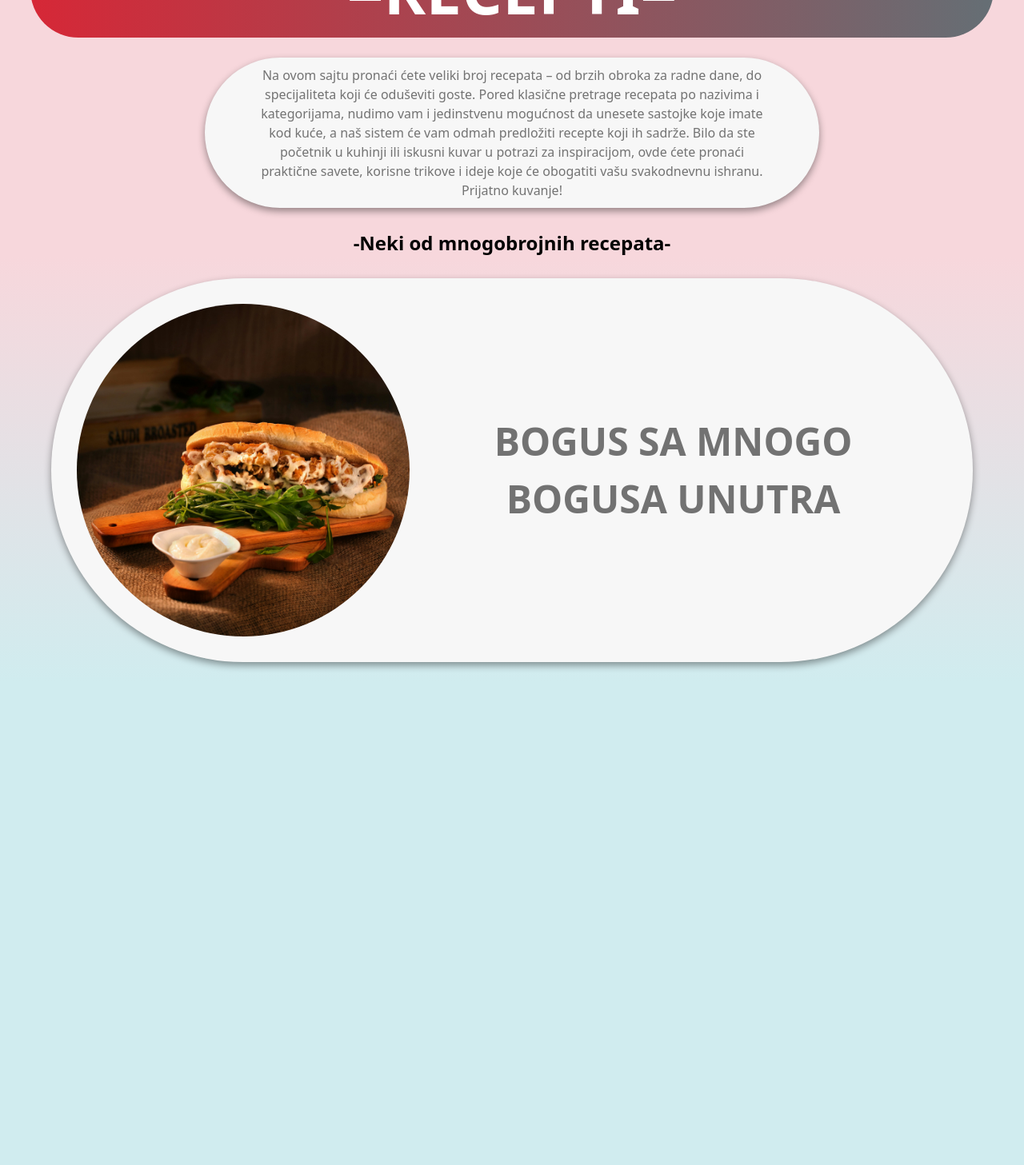
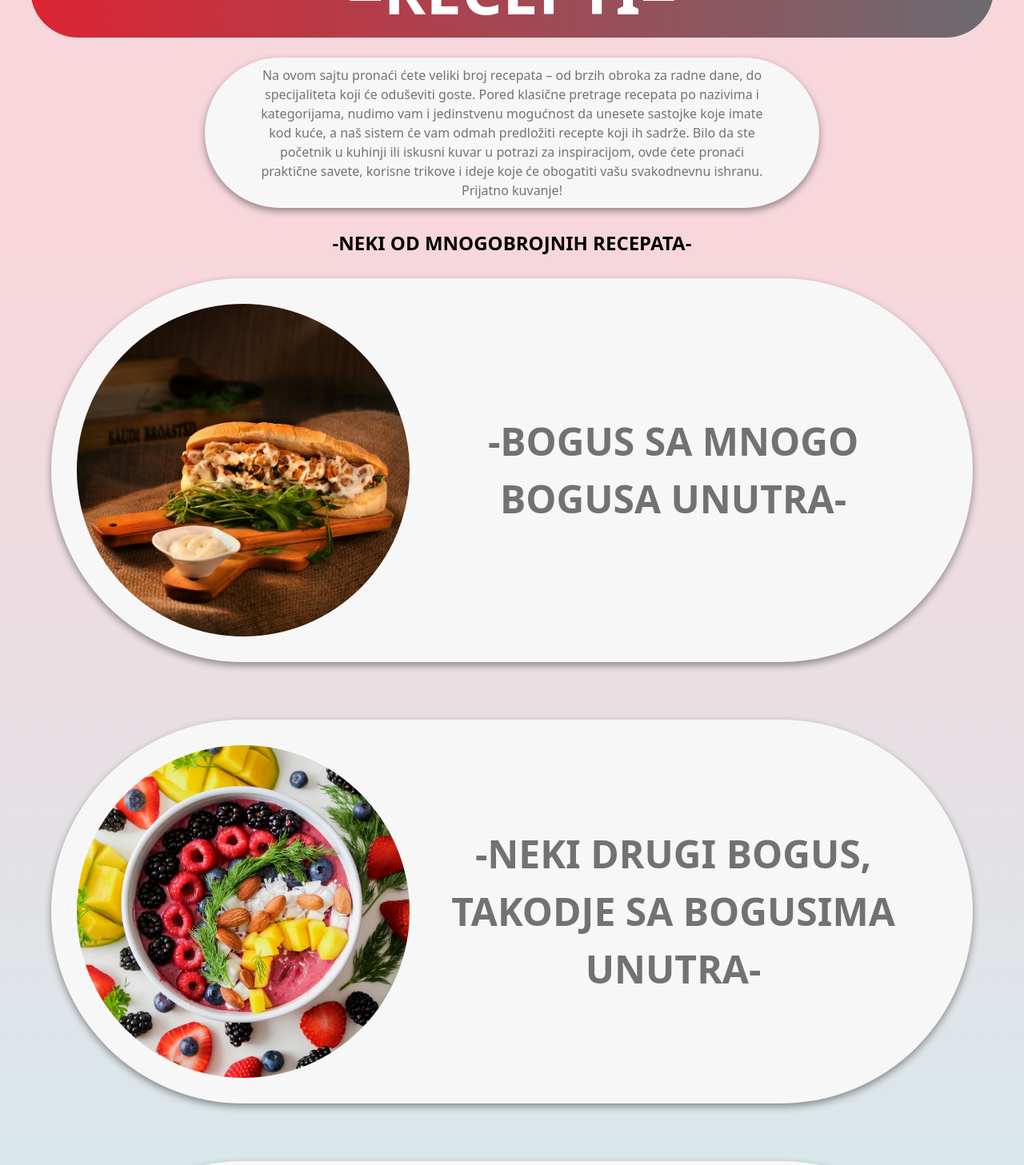
Before and after one commit to GuanSkuan/React-projekat, a React (Vite) app in the folder my-react-app/: page / in a window 1280 px wide. Shown: the part 1330-2787 px from the top of the page at 80% size. Before the commit the page ends 2183 px from the top, so only its background shows below. Built offline with nearby package versions, Linux system fonts and the light colour scheme.

Commit message:
dodati efekti na sve dosadasnje elemente pomocu AOS, samim tim su i pilule odradjene do kraja

```diff
--- a/my-react-app/package.json
+++ b/my-react-app/package.json
@@ -10,6 +10,7 @@
     "preview": "vite preview"
   },
   "dependencies": {
+    "aos": "^2.3.4",
     "react": "^19.0.0",
     "react-dom": "^19.0.0"
   },
--- a/my-react-app/src/App.jsx
+++ b/my-react-app/src/App.jsx
@@ -1,8 +1,20 @@
+import { useEffect } from "react";
+import AOS from "aos";
+import "aos/dist/aos.css";
+
 import Header from "./Header"
 import Preview from "./Preview";
 import Uvod from "./Uvod";
 
 function App() {
+
+  useEffect(() => {
+    AOS.init({
+      duration: 800,
+      once: true,
+    });
+  }, []);
+
   return(
     <>
       <Header/>
@@ -13,4 +25,4 @@ function App() {
   );
 }
 
-export default App
+export default App;
--- a/my-react-app/src/Header.jsx
+++ b/my-react-app/src/Header.jsx
@@ -1,7 +1,7 @@
 function Header() {
     return(
         <header>
-            <nav>
+            <nav data-aos="fade-down">
                 <ul>
                     <li><a href="">-Početna-</a></li>
                     <li><a href="">-Recepti-</a></li>
--- a/my-react-app/src/Preview.jsx
+++ b/my-react-app/src/Preview.jsx
@@ -1,15 +1,30 @@
 import rucakk from './images/uvodna2.jpg'
-
+import slikatest from './images/uvodna1.jpg'
+import random from './images/dezert.jpg'
 function Preview() {
     const pilule = [
-
+        {
+            slika: rucakk,
+            naslov:"-BOGUS SA MNOGO BOGUSA UNUTRA-",
+            opis: "bogus bogus bogus bogus bogus bogus bogus bogus bogus bogus bogus bogus bogus bogus bogus bogus bogus bogus bogus bogus bogus bogus bogus bogus bogus bogus bogus bogus bogus bogus bogus bogus bogus"
+        },
+        {
+            slika:slikatest,
+            naslov: "-NEKI DRUGI BOGUS, TAKODJE SA BOGUSIMA UNUTRA-",
+            opis: "neki drugi bogusi neki drugi bogusi neki drugi bogusi neki drugi bogusi"
+        },
+        {
+            slika:random,
+            naslov: "-NIKAD DOSTA BOGUSA-",
+            opis: "JOSSSSSSSSS BOGUSA AAAAAAAAAA BOGUSI SVUGDEEEEEEE TOOOOOOOO"
+        },
     ]
 
     return(
         <>
             <section className="preview-deo">
                 <h1>=RECEPTI=</h1>
-                <p className='uvodni-tekst'>
+                <p className='uvodni-tekst' data-aos="fade-right">
                     Na ovom sajtu pronaći ćete veliki broj recepata – od brzih obroka za radne dane,
                     do specijaliteta koji će oduševiti goste. Pored klasične pretrage recepata po nazivima i
                     kategorijama, nudimo vam i jedinstvenu mogućnost da unesete sastojke koje imate kod kuće,
@@ -17,15 +32,25 @@ function Preview() {
                     u kuhinji ili iskusni kuvar u potrazi za inspiracijom, ovde ćete pronaći praktične savete,
                     korisne trikove i ideje koje će obogatiti vašu svakodnevnu ishranu. Prijatno kuvanje!
                 </p>
-                <h2>-Neki od mnogobrojnih recepata-</h2>
+                <h2 className='glavni'>-NEKI OD MNOGOBROJNIH RECEPATA-</h2>
             </section>
 
             <section className="crvena-plava">
-                <div className="pilula">
-                    <img src={rucakk} alt="gratauu" />
-                    <h2>BOGUS SA MNOGO BOGUSA UNUTRA</h2>
-                    <p>bogus bogus bogus bogus bogus bogus bogus bogus bogus bogus bogus bogus bogus bogus bogus bogus bogus bogus bogus bogus bogus bogus bogus bogus bogus bogus bogus bogus bogus bogus bogus bogus bogus </p>
-                </div>
+                {pilule.map((pilule, index) => {
+
+                    const vrstaAnimacije = index % 2 === 0 ? "fade-right" : "fade-left";
+
+                    return(
+                        <div data-aos={vrstaAnimacije}>  {/*dodat div jer AOS unistava scale iz nekog razloga ako se ne odradi ovako*/}
+                            <div key={index} className="pilula">
+                                <img src={pilule.slika} alt="Slika ${index}" />
+                                <h2>{pilule.naslov}</h2>
+                                <p>{pilule.opis}</p>
+                            </div>
+                        </div>
+                    )
+                })}
+
             </section>
         </>
 
--- a/my-react-app/src/Uvod.jsx
+++ b/my-react-app/src/Uvod.jsx
@@ -14,16 +14,16 @@ function Uvod() {
     return(
          <>
            <section className='kontejner-krugova'>
-                {krugovi.map((krug, index) =>(
-                    <div key={index} className='krug' data-id={index}>
-                        <img src={krug.slika} alt={"Slika ${index}"}/>
-                        <div className={`linija linija-${index}`}></div>
-                        <p>{krug.text}</p>
-                    </div>
+                {krugovi.map((krug, index) => (
+                        <div key={index} className='krug' data-id={index} >
+                            <img src={krug.slika} alt={"Slika ${index}"}/>
+                            <div className={`linija linija-${index}`}></div>
+                            <p>{krug.text}</p>
+                        </div>
                 ))}
             </section>
             <section className='uvodni-deo'>
-                <p className='uvodni-tekst'>
+                <p className='uvodni-tekst' data-aos="fade-left">
                     Na ovom sajtu pronaći ćete veliki broj recepata – od brzih obroka za radne dane,
                     do specijaliteta koji će oduševiti goste. Pored klasične pretrage recepata po nazivima i
                     kategorijama, nudimo vam i jedinstvenu mogućnost da unesete sastojke koje imate kod kuće,
--- a/my-react-app/src/index.css
+++ b/my-react-app/src/index.css
@@ -216,9 +216,14 @@ h1 {
 }
 
 .crvena-plava {
+  display: grid;
+  flex-direction: column;
   padding: 2% 0;
+  gap: 5%;
   background: linear-gradient(to bottom, #f7d7dc, rgba(0, 0, 0, 0));
 }
+
+/*PILULE*/
 
 .pilula {
   position: relative;
```
Also changed, not shown: 1 other file (tests, documents, lock files or other folders).
